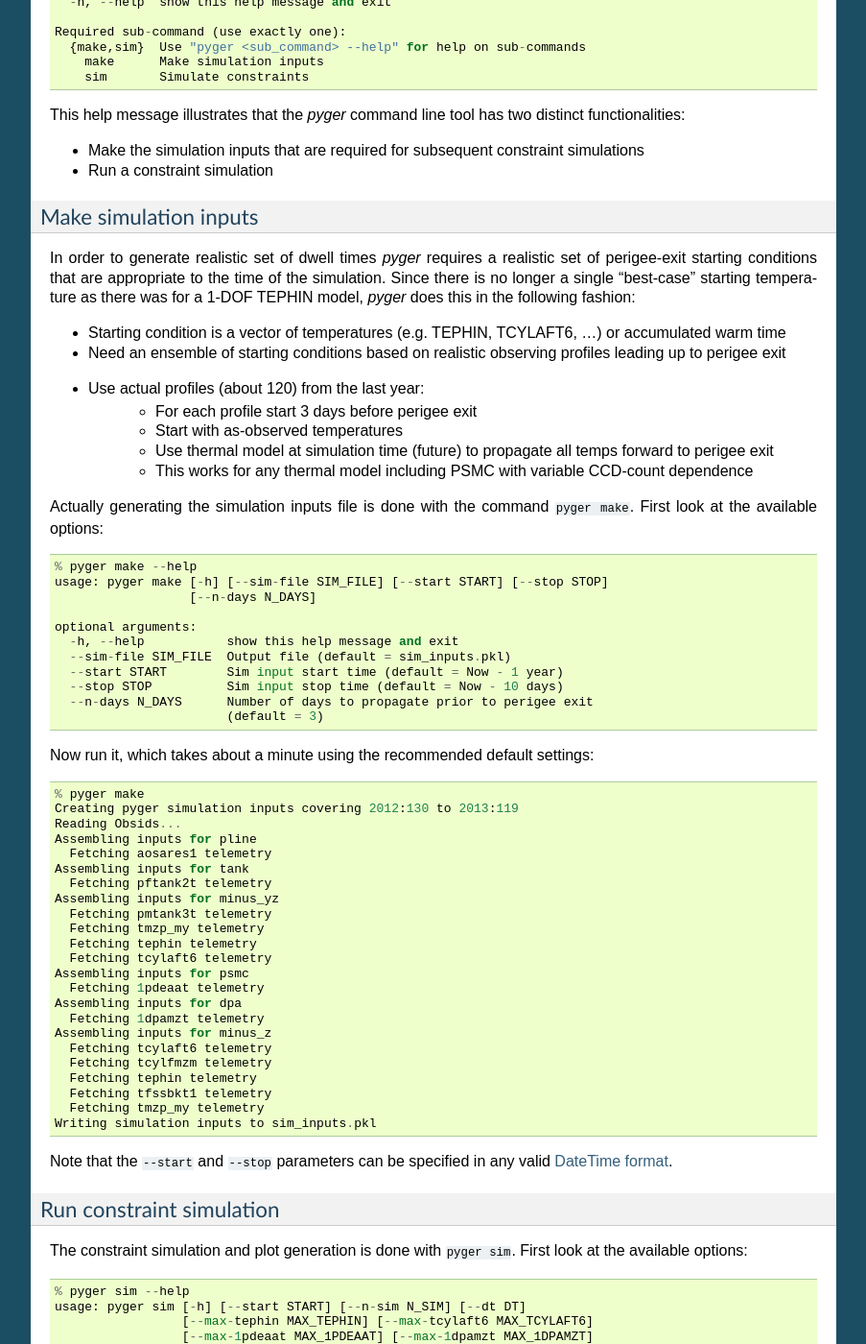
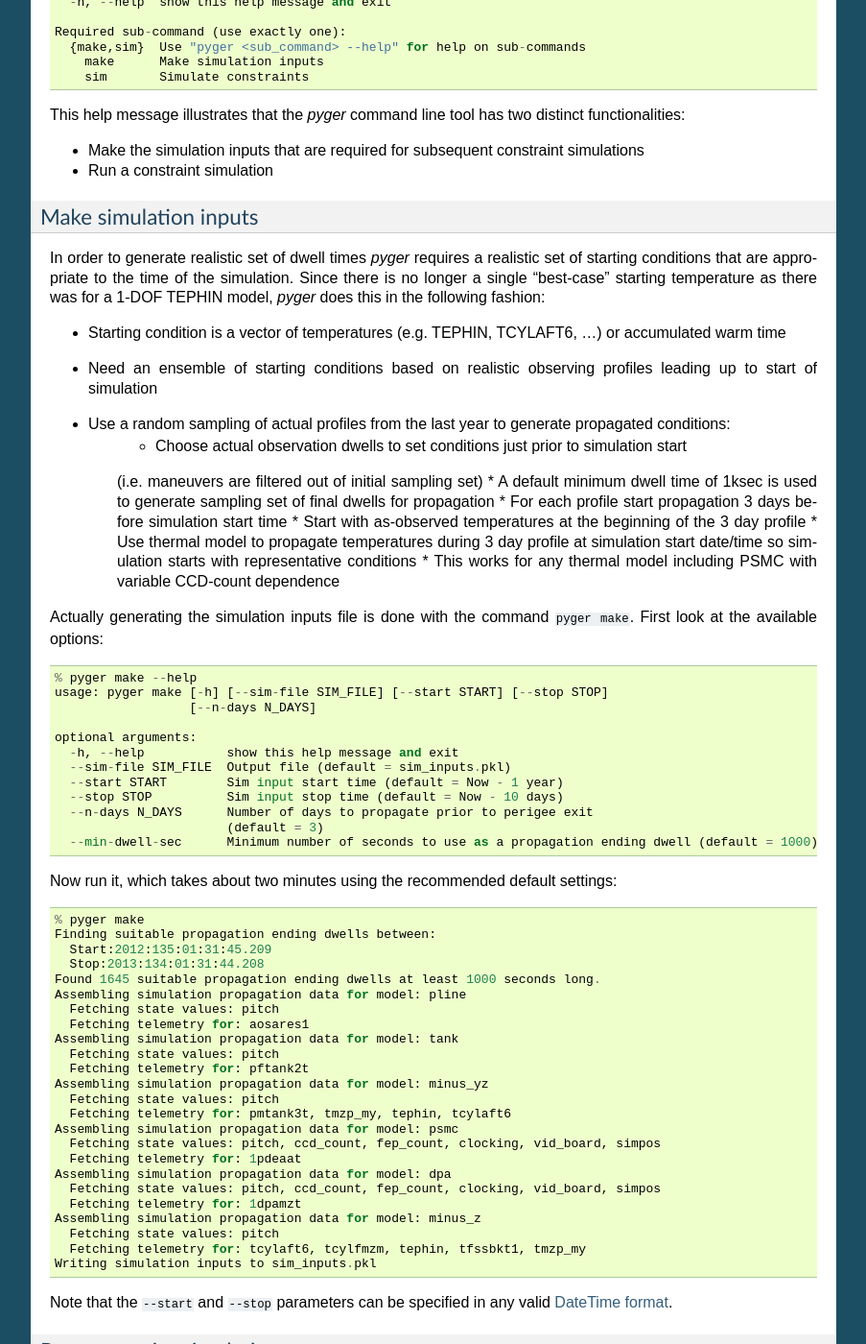
Before and after one commit to sot/pyger, a Sphinx documentation site: the page built from doc/index.rst, in a window 1280 px wide and 1400 px high, scrolled down 1110 px. Shown: the whole window at 96% size, without its empty margins (198-1101 px from the left). Built offline with Sphinx 7.4.7, drawn with Linux system fonts in a browser that asks for light colours; some of the changed text lies outside the part shown.

Commit message:
Update docs, clarify wording in comments

```diff
--- a/doc/index.rst
+++ b/doc/index.rst
@@ -56,16 +56,20 @@ Make simulation inputs
 ------------------------
 
 In order to generate realistic set of dwell times `pyger` requires a realistic
-set of perigee-exit starting conditions that are appropriate to the time of the
-simulation.  Since there is no longer a single "best-case" starting temperature
-as there was for a 1-DOF TEPHIN model, `pyger` does this in the following fashion:
+set of starting conditions that are appropriate to the time of the simulation.  Since there is no
+longer a single "best-case" starting temperature as there was for a 1-DOF TEPHIN model, `pyger`
+does this in the following fashion:
 
 * Starting condition is a vector of temperatures (e.g. TEPHIN, TCYLAFT6, ...) or accumulated warm time
-* Need an ensemble of starting conditions based on realistic observing profiles leading up to perigee exit
-* Use actual profiles (about 120) from the last year:
-   * For each profile start 3 days before perigee exit
-   * Start with as-observed temperatures
-   * Use thermal model at simulation time (future) to propagate all temps forward to perigee exit
+* Need an ensemble of starting conditions based on realistic observing profiles leading up to start of simulation
+* Use a random sampling of actual profiles from the last year to generate propagated conditions:
+   * Choose actual observation dwells to set conditions just prior to simulation start
+   (i.e. maneuvers are filtered out of initial sampling set)
+   * A default minimum dwell time of 1ksec is used to generate sampling set of final dwells for propagation
+   * For each profile start propagation 3 days before simulation start time
+   * Start with as-observed temperatures at the beginning of the 3 day profile
+   * Use thermal model to propagate temperatures during 3 day profile at simulation start
+   date/time so simulation starts with representative conditions
    * This works for any thermal model including PSMC with variable CCD-count dependence
 
 Actually generating the simulation inputs file is done with the command ``pyger
@@ -82,32 +86,35 @@ make``.  First look at the available options::
     --stop STOP          Sim input stop time (default = Now - 10 days)
     --n-days N_DAYS      Number of days to propagate prior to perigee exit
                          (default = 3)
+    --min-dwell-sec      Minimum number of seconds to use as a propagation ending dwell (default = 1000)
 
-Now run it, which takes about a minute using the recommended default settings::
+Now run it, which takes about two minutes using the recommended default settings::
 
   % pyger make
-  Creating pyger simulation inputs covering 2012:130 to 2013:119
-  Reading Obsids...
-  Assembling inputs for pline
-    Fetching aosares1 telemetry
-  Assembling inputs for tank
-    Fetching pftank2t telemetry
-  Assembling inputs for minus_yz
-    Fetching pmtank3t telemetry
-    Fetching tmzp_my telemetry
-    Fetching tephin telemetry
-    Fetching tcylaft6 telemetry
-  Assembling inputs for psmc
-    Fetching 1pdeaat telemetry
-  Assembling inputs for dpa
-    Fetching 1dpamzt telemetry
-  Assembling inputs for minus_z
-    Fetching tcylaft6 telemetry
-    Fetching tcylfmzm telemetry
-    Fetching tephin telemetry
-    Fetching tfssbkt1 telemetry
-    Fetching tmzp_my telemetry
+  Finding suitable propagation ending dwells between:
+    Start:2012:135:01:31:45.209
+    Stop:2013:134:01:31:44.208
+  Found 1645 suitable propagation ending dwells at least 1000 seconds long.
+  Assembling simulation propagation data for model: pline
+    Fetching state values: pitch
+    Fetching telemetry for: aosares1
+  Assembling simulation propagation data for model: tank
+    Fetching state values: pitch
+    Fetching telemetry for: pftank2t
+  Assembling simulation propagation data for model: minus_yz
+    Fetching state values: pitch
+    Fetching telemetry for: pmtank3t, tmzp_my, tephin, tcylaft6
+  Assembling simulation propagation data for model: psmc
+    Fetching state values: pitch, ccd_count, fep_count, clocking, vid_board, simpos
+    Fetching telemetry for: 1pdeaat
+  Assembling simulation propagation data for model: dpa
+    Fetching state values: pitch, ccd_count, fep_count, clocking, vid_board, simpos
+    Fetching telemetry for: 1dpamzt
+  Assembling simulation propagation data for model: minus_z
+    Fetching state values: pitch
+    Fetching telemetry for: tcylaft6, tcylfmzm, tephin, tfssbkt1, tmzp_my
   Writing simulation inputs to sim_inputs.pkl
+
 
 Note that the ``--start`` and ``--stop`` parameters can be specified in any valid  `DateTime format`_.
 
@@ -148,18 +155,18 @@ The constraint simulation and plot generation is done with ``pyger sim``.  First
     --plot-title PLOT_TITLE
                           Title on output plot
 
-Then run it, which takes about 25 seconds for the default settings::
+Then run it, which takes several minutes for the default settings::
 
   % pyger sim
-  MINUS_YZ: calculating start temps for 117 dwells
+  MINUS_YZ: calculating start temps for 1645 dwells
   MINUS_YZ: simulating 500 dwells
-  PSMC: calculating start temps for 117 dwells
+  PSMC: calculating start temps for 1645 dwells
   PSMC: simulating 500 dwells
-  PLINE: calculating warm time for 117 dwells
+  PLINE: calculating warm time for 1645 dwells
   PLINE: simulating 500 dwells
-  DPA: calculating start temps for 117 dwells
+  DPA: calculating start temps for 1645 dwells
   DPA: simulating 500 dwells
-  TANK: calculating start temps for 117 dwells
+  TANK: calculating start temps for 1645 dwells
   TANK: simulating 500 dwells
   Writing constraint plot file constraints.png
 
--- a/pyger/__init__.py
+++ b/pyger/__init__.py
@@ -28,7 +28,7 @@ def get_options(args=None):
                              help="Number of days to propagate prior to perigee exit (default = 3)")
     parser_make.add_argument("--min-dwell-sec",
                              type=float,
-                             help="Minimum number of seconds to use as a starting dwell (default = 1000)")
+                             help="Minimum number of seconds to use as a propagation ending dwell (default = 1000)")
     parser_make.set_defaults(func=sim_inputs.__init__)
 
     # create the parser for the "sim" command to run a constraint simulation
```
Also changed, not shown: 1 other file.
